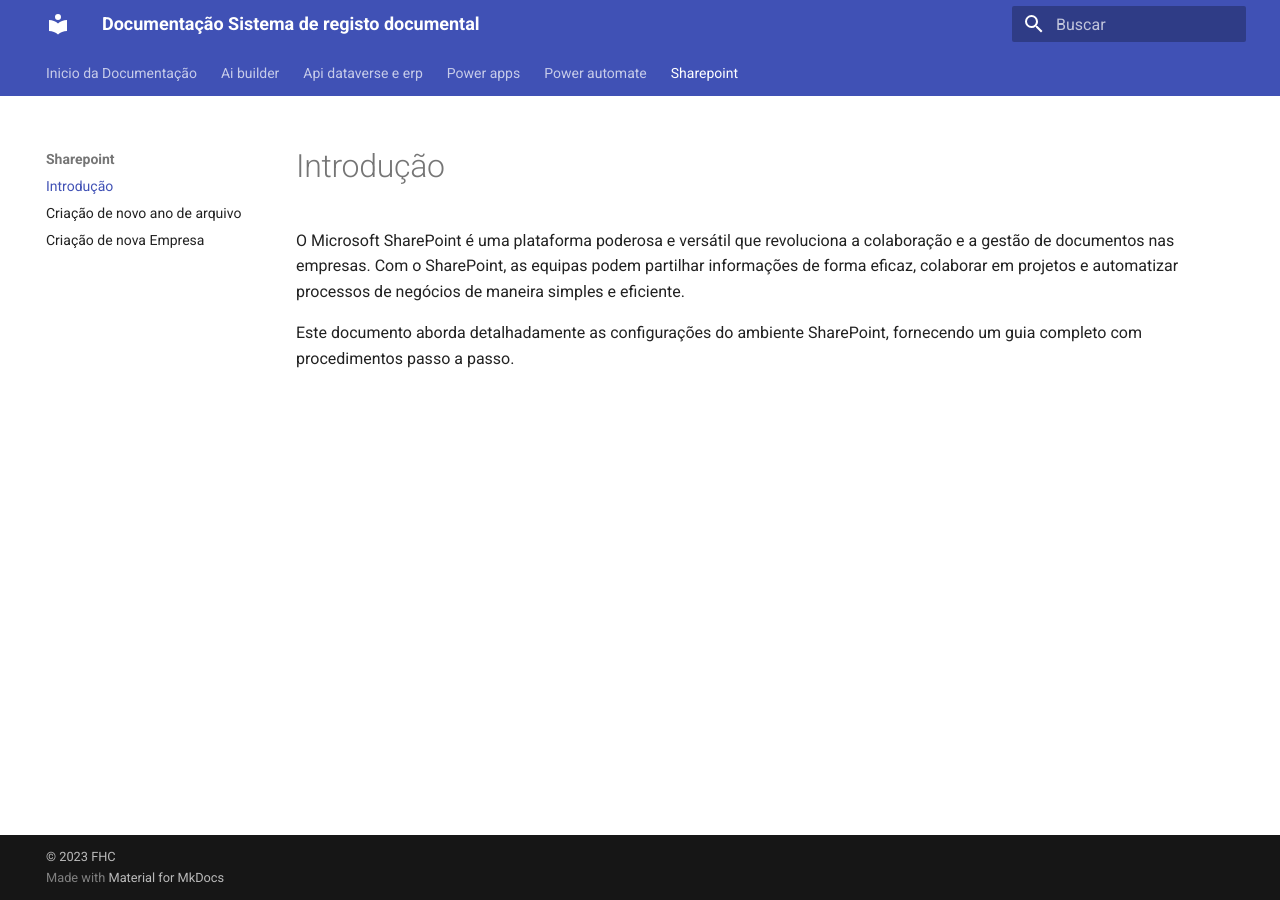
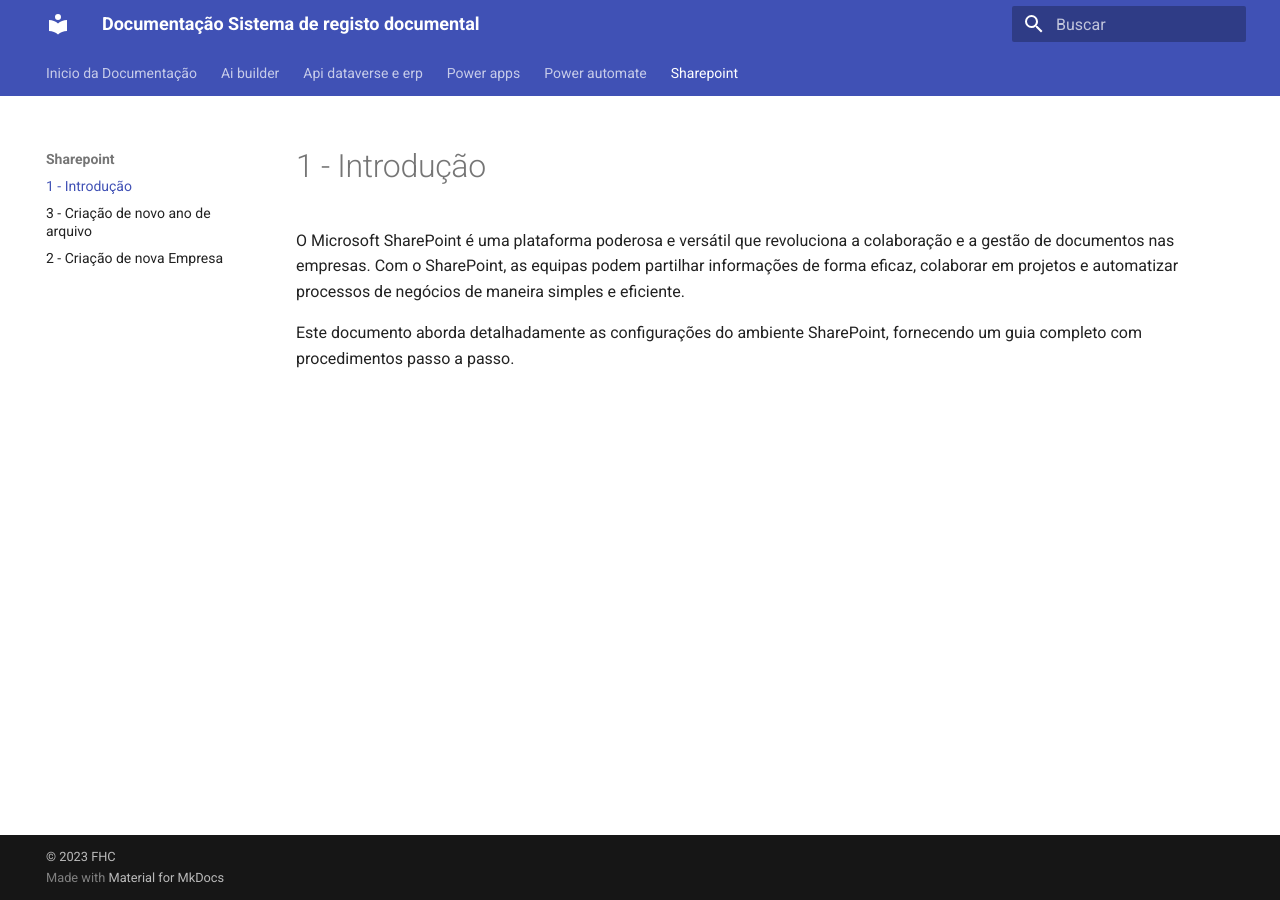
Before and after one commit to pedropimenta/gestaodoc-fhc, an MkDocs documentation site: the page built from docs/sharepoint/index.md, in a window 1280 px wide. Built offline with MkDocs 1.6.1 and Material for MkDocs 9.7.7, drawn with Linux system fonts in a browser that asks for light colours.

Commit message:
sharepoint

```diff
--- a/docs/sharepoint/criacaoEmpresa.md
+++ b/docs/sharepoint/criacaoEmpresa.md
@@ -1,4 +1,4 @@
-#Criação de nova Empresa
+# 2 - Criação de nova Empresa
 
 Para a criação de uma nova empresa, é necessário preencher os dados na lista “Empresas do Grupo” no site principal (Sistema de Registo Documental - Grupo FHC - Hub - Home (sharepoint.com)). Para isso é necessário termos a seguinte informação:
 
@@ -18,7 +18,7 @@ Depois de preenchido o registo na tabela, há um processo que executa a criaçã
 Da customização faz parte a alteração do tipo de Menu, a colocação do logótipo da empresa, bem como a remoção de umas entradas no menu.
 
 
-## <strong>Customização do Menu: </strong>
+## <strong>2.1 Customização do Menu: </strong>
 
 Na roda dentada (“Site Settings”) selecionar a opção “Change the Look” e depois dentro da opção “Header” fazer o upload dos logótipos da empresa.
 De seguida, temos que customizar a navegação e para isso, clicamos em “Navigation” e escolhemos “Horizontal” e em baixo selecionamos o “Mega Menu”.
--- a/docs/sharepoint/index.md
+++ b/docs/sharepoint/index.md
@@ -1,4 +1,4 @@
-#Introdução
+# 1 - Introdução
 
 O Microsoft SharePoint é uma plataforma poderosa e versátil que revoluciona a colaboração e a gestão de documentos nas empresas.
 Com o SharePoint, as equipas podem partilhar informações de forma eficaz, colaborar em projetos e automatizar processos de negócios de maneira simples e eficiente.
```
Also changed, not shown: docs/sharepoint/criacaoAnoArquivo.md (+9 -3 lines).
